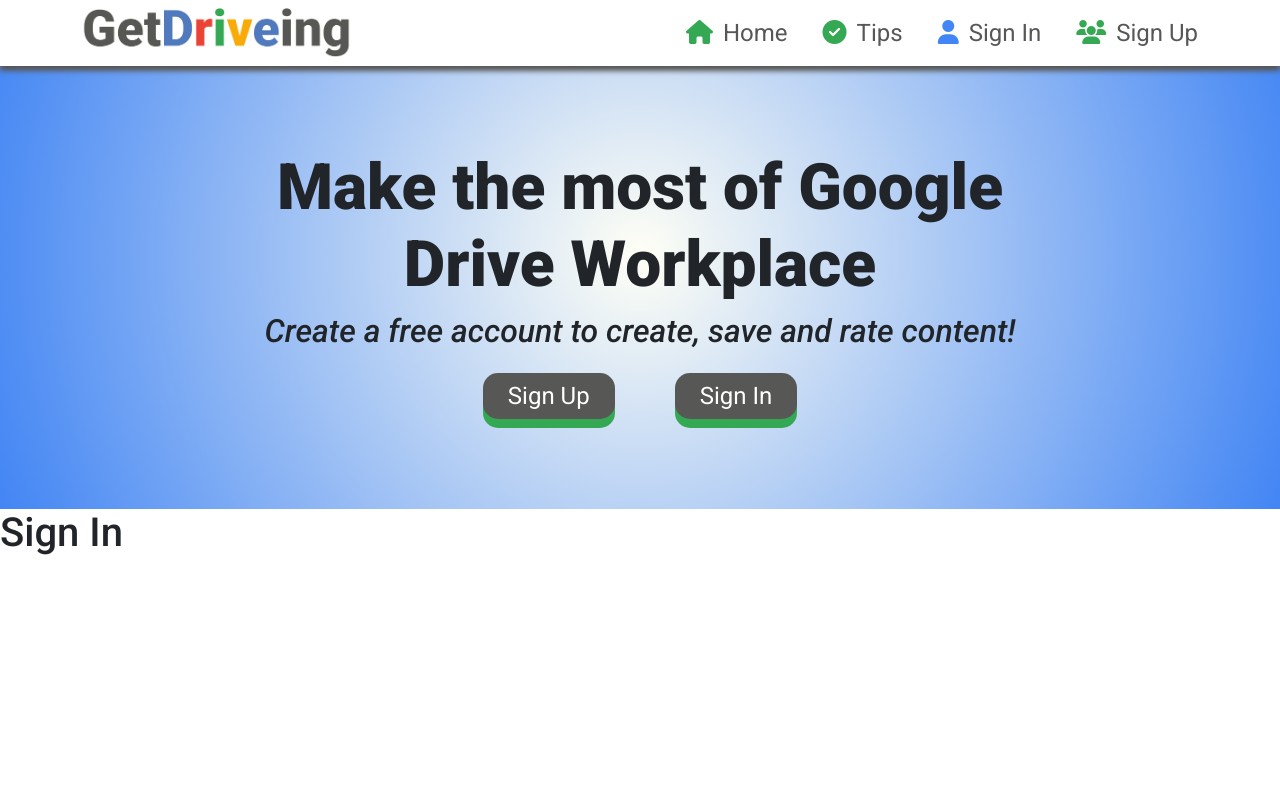
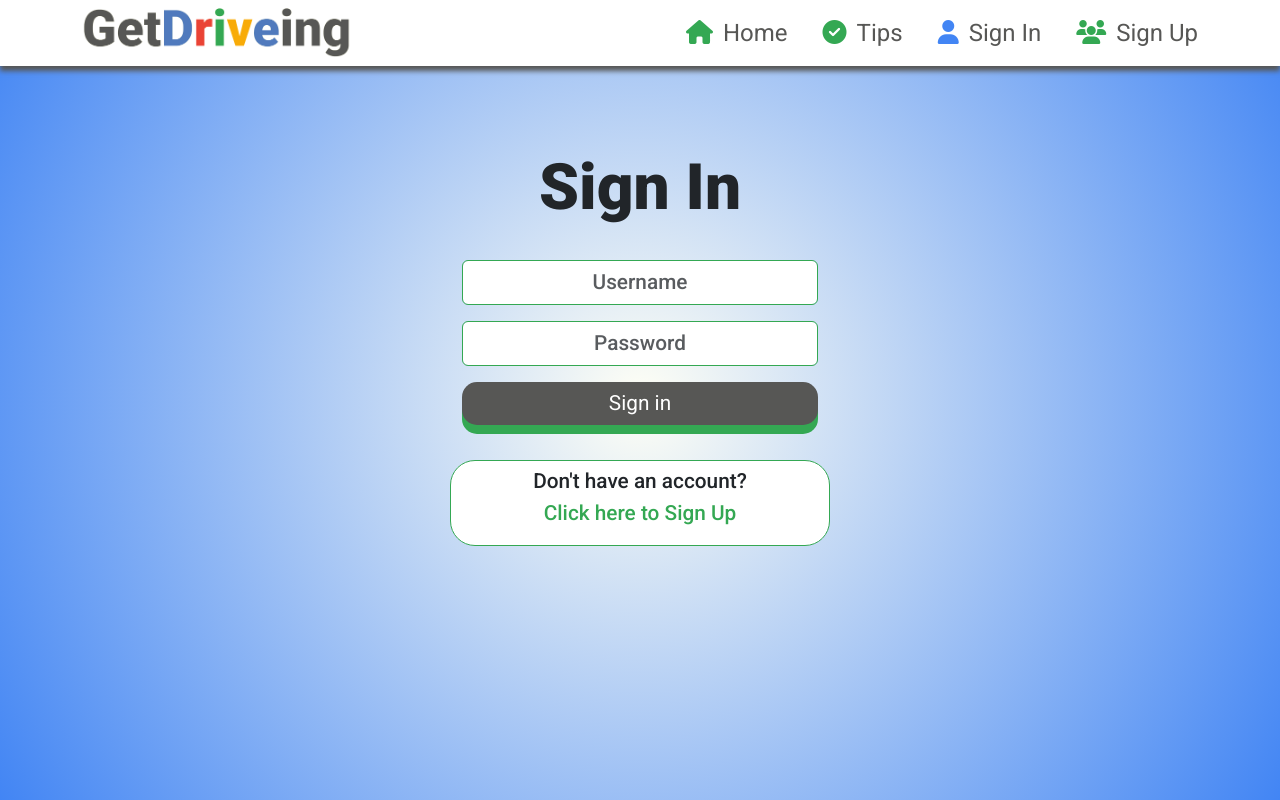
Before and after one commit to MandyHole/getdriveing, a React (Create React App) app: page /sign-in in a window 1280 px wide. Built offline with nearby package versions, Linux system fonts and the light colour scheme.

Commit message:
Add sign up and sign in form pages

```diff
--- a/src/App.js
+++ b/src/App.js
@@ -3,6 +3,9 @@
 import HeroBox from "./components/HeroBox";
 import { Container } from "react-bootstrap";
 import { Route, Switch } from "react-router-dom";
+import './api/axiosDefaults';
+import SignUpPage from "./pages/auth/SignUpPage";
+import SignInPage from "./pages/auth/SignInPage";
 
 function App() {
   return (
@@ -38,8 +41,7 @@
           path="/sign-in"
           render={() => (
             <>
-              <HeroBox />
-              <h1>Sign In</h1>
+              <SignInPage />
             </>
           )}
         />
@@ -48,8 +50,7 @@
           path="/sign-up"
           render={() => (
             <>
-              <HeroBox />
-              <h1>Sign Up</h1>
+              <SignUpPage />
             </>
           )}
         />
--- /dev/null
+++ b/src/api/axiosDefaults.js
@@ -0,0 +1,5 @@
+import axios from "axios";
+
+axios.defaults.baseURL = 'https://getdriveing-6933e088a46d.herokuapp.com/'
+axios.defaults.headers.post['Content-Type'] = 'multipart/form-data'
+axios.defaults.withCredentials = true
--- a/src/components/HeroBox.js
+++ b/src/components/HeroBox.js
@@ -4,6 +4,7 @@
 import Row from "react-bootstrap/Row";
 import Col from "react-bootstrap/Col";
 import Button from 'react-bootstrap/Button';
+import btnStyles from "../styles/Buttons.module.css"
 
 const HeroBox = () => {
   return (
@@ -20,8 +21,8 @@
           </Col>
         </Row>
         <Row>
-          <Col md={{ span: 8, offset: 2 }} className={styles.HeroButtonBox}>
-            <Button size="lg" variant="dark" className={styles.HeroButtons}>Sign Up</Button> <Button size="lg" variant="dark" className={styles.HeroButtons}>Sign In</Button>
+          <Col md={{ span: 8, offset: 2 }} className={btnStyles.HeroButtonBox}>
+            <Button size="lg" variant="dark" className={`${btnStyles.HeroButtons} ${btnStyles.Buttons}`}>Sign Up</Button> <Button size="lg" variant="dark" className={`${btnStyles.HeroButtons} ${btnStyles.Buttons}`}>Sign In</Button>
           </Col>
         </Row>
       </Container>
--- /dev/null
+++ b/src/pages/auth/SignInPage.js
@@ -0,0 +1,85 @@
+import React, { useState }  from "react";
+import heroStyles from "../../styles/HeroBox.module.css";
+import Container from "react-bootstrap/Container";
+import Row from "react-bootstrap/Row";
+import Col from "react-bootstrap/Col";
+import Button from 'react-bootstrap/Button';
+import btnStyles from "../../styles/Buttons.module.css"
+import Alert from "react-bootstrap/Alert"
+import Form from "react-bootstrap/Form";
+import styles from "../../styles/SignUpPage.module.css"
+import { Link, useHistory } from "react-router-dom";
+import axios from "axios";
+
+const SignInPage = () => {
+
+    const [signInData, setSignInData] = useState({
+        username: '',
+        password: '',
+    }
+    );
+    const [errors, setErrors] = useState({})
+
+    const history = useHistory()
+    const {username, password} = signInData;
+
+    const handleChange = (event) => {
+        setSignInData({
+            ...signInData,
+            [event.target.name]: event.target.value,
+        })
+    }
+
+    const handleSubmit = async (event) => {
+      event.preventDefault();
+      try {
+        await axios.post('/dj-rest-auth/login/', signInData);
+        history.push('/')
+      } catch (err) {
+        setErrors(err.response?.data);
+      }
+    };
+
+
+  return (
+    <div className={`${heroStyles.BoxBackground} ${heroStyles.FullHeight}`}>
+    <Container>
+      <Row>
+        <Col md={{ span: 8, offset: 2 }}>
+          <h1>Sign In</h1>
+        </Col>
+      </Row>
+      <Row className={styles.MarginTop}>
+        <Col lg={{ span: 4, offset: 4 }}>
+        <Form onSubmit={handleSubmit}>
+      <Form.Group className="mb-3" controlId="username">
+        <Form.Label className="d-none">username</Form.Label>
+        <Form.Control className={styles.Input} type="text" placeholder="Username" name="username" value={username} onChange={handleChange}/>
+      </Form.Group>
+      {errors.username?.map((message, idx) =>(
+      <Alert variant="warning" key={idx}>{message}</Alert>))}
+      <Form.Group className="mb-3" controlId="password">
+      <Form.Label className="d-none">password</Form.Label>
+
+        <Form.Control className={styles.Input} type="password" placeholder="Password" name="password" value={password} onChange={handleChange} />
+      </Form.Group>
+      {errors.password?.map((message, idx) =>(
+      <Alert variant="warning" key={idx}>{message}</Alert>))}
+      <Button className={`${btnStyles.Buttons} ${btnStyles.Width}`} type="submit">
+        Sign in
+      </Button>
+      {errors.non_field_errors?.map((message, idx) => (
+      <Alert variant="warning" key={idx}  className="mt-3">{message}</Alert>))}
+    </Form>
+        </Col>
+      </Row>
+      <Row>
+        <Col lg={{ span: 4, offset: 4 }} className={styles.SignIn}>
+            <p>Don't have an account?<br/><Link className={styles.Links} to='/sign-up'>Click here to Sign Up</Link></p>
+            </Col></Row>
+    </Container>
+  </div>
+  );
+};
+
+export default SignInPage;
--- /dev/null
+++ b/src/pages/auth/SignUpPage.js
@@ -0,0 +1,93 @@
+import React, { useState }  from "react";
+import heroStyles from "../../styles/HeroBox.module.css";
+import Container from "react-bootstrap/Container";
+import Row from "react-bootstrap/Row";
+import Col from "react-bootstrap/Col";
+import Button from 'react-bootstrap/Button';
+import btnStyles from "../../styles/Buttons.module.css"
+import Alert from "react-bootstrap/Alert"
+import Form from "react-bootstrap/Form";
+import styles from "../../styles/SignUpPage.module.css"
+import { Link, useHistory } from "react-router-dom";
+import axios from "axios";
+
+const SignUpPage = () => {
+
+    const [signUpData, setSignUpData] = useState({
+        username: '',
+        password1: '',
+        password2: ''
+    }
+    );
+    const [errors, setErrors] = useState({})
+
+    const history = useHistory()
+    const {username, password1, password2} = signUpData;
+
+    const handleChange = (event) => {
+        setSignUpData({
+            ...signUpData,
+            [event.target.name]: event.target.value,
+        })
+    }
+
+    const handleSubmit = async (event) => {
+      event.preventDefault();
+      try {
+        await axios.post('dj-rest-auth/registration/', signUpData);
+        history.push('/signin')
+      } catch (err) {
+        setErrors(err.response?.data);
+      }
+    };
+
+
+  return (
+    <div className={`${heroStyles.BoxBackground} ${heroStyles.FullHeight}`}>
+    <Container>
+      <Row>
+        <Col md={{ span: 8, offset: 2 }}>
+          <h1>Sign Up</h1>
+        </Col>
+      </Row>
+      <Row className={styles.MarginTop}>
+        <Col lg={{ span: 4, offset: 4 }}>
+        <Form onSubmit={handleSubmit}>
+      <Form.Group className="mb-3" controlId="username">
+        <Form.Label className="d-none">username</Form.Label>
+        <Form.Control className={styles.Input} type="text" placeholder="Username" name="username" value={username} onChange={handleChange}/>
+      </Form.Group>
+      {errors.username?.map((message, idx) =>(
+      <Alert variant="warning" key={idx}>{message}</Alert>))}
+      <Form.Group className="mb-3" controlId="password1">
+      <Form.Label className="d-none">password1</Form.Label>
+
+        <Form.Control className={styles.Input} type="password" placeholder="Password" name="password1" value={password1} onChange={handleChange} />
+      </Form.Group>
+      {errors.password1?.map((message, idx) =>(
+      <Alert variant="warning" key={idx}>{message}</Alert>))}
+      <Form.Group className="mb-3" controlId="password2">
+      <Form.Label className="d-none">password confirmation</Form.Label>
+
+        <Form.Control className={styles.Input} type="password" placeholder="Re-enter your password" name="password2" value={password2} onChange={handleChange} />
+      </Form.Group>
+      {errors.password2?.map((message, idx) =>(
+      <Alert variant="warning" key={idx}>{message}</Alert>))}
+      <Button className={`${btnStyles.Buttons} ${btnStyles.Width}`} type="submit">
+        Sign Up
+      </Button>
+      {errors.non_field_errors?.map((message, idx) => (
+      <Alert variant="warning" key={idx}  className="mt-3">{message}</Alert>))}
+    </Form>
+        </Col>
+      </Row>
+      <Row>
+        <Col lg={{ span: 4, offset: 4 }} className={styles.SignIn}>
+            <p>Already have an account?<br/><Link className={styles.Links} to='/sign-in'>Click here to Sign In</Link></p>
+            </Col></Row>
+    </Container>
+  </div>
+  );
+};
+
+export default SignUpPage;
--- /dev/null
+++ b/src/styles/Buttons.module.css
@@ -0,0 +1,38 @@
+.Buttons {
+    text-align: center;
+    cursor: pointer;
+    outline: none;
+    color: #fff;
+    background-color: #575755;
+    border-radius: 15px;
+    box-shadow: 0 9px #34a853;
+    border: none;
+}
+
+.Buttons:hover {
+    background-color: #000;
+}
+
+.Buttons:active {
+    background-color: #575755;
+    box-shadow: 0 5px #666;
+    transform: translateY(4px);
+    background: #575755;
+}
+
+.HeroButtonBox {
+    display:flex;
+    justify-content:center;
+}
+
+.HeroButtons {
+
+    margin: 15px 30px;
+    padding: 5px 25px;
+    font-size: 24px;
+}
+
+.Width {
+    width: 100%;
+    font-size: 1.3rem;
+}
--- a/src/styles/HeroBox.module.css
+++ b/src/styles/HeroBox.module.css
@@ -16,33 +16,6 @@
     font-style: italic;
 }
 
-.HeroButtons {
-
-    margin: 15px 30px;
-    border: none;
-    padding: 5px 25px;
-    font-size: 24px;
-    text-align: center;
-    cursor: pointer;
-    outline: none;
-    color: #fff;
-    background-color: #575755;
-    border-radius: 15px;
-    box-shadow: 0 9px #34a853;
+.FullHeight {
+    height: 100vh;
 }
-
-.HeroButtons:hover {
-    background-color: #000;
-}
-
-.HeroButtons:active {
-    background-color: #575755;
-    box-shadow: 0 5px #666;
-    transform: translateY(4px);
-    background: #575755;
-}
-
-.HeroButtonBox {
-    display:flex;
-    justify-content:center;
-}
--- /dev/null
+++ b/src/styles/SignUpPage.module.css
@@ -0,0 +1,25 @@
+.MarginTop {
+    margin-top: 25px;
+}
+
+.Input {
+    text-align: center;
+    font-weight: 500;
+    border: solid 1px #34a853;
+    font-size: 1.3rem;
+}
+
+.SignIn {
+    background-color: #fff;
+    border-radius: 25px;
+    padding: 5px 15px 0 15px;
+    margin-top: 35px;
+    text-align: center;
+    font-weight: 500;
+    border: solid 1px #34a853;
+    font-size: 1.3rem;
+}
+
+.Links {
+    color: #34a853;
+}
```
